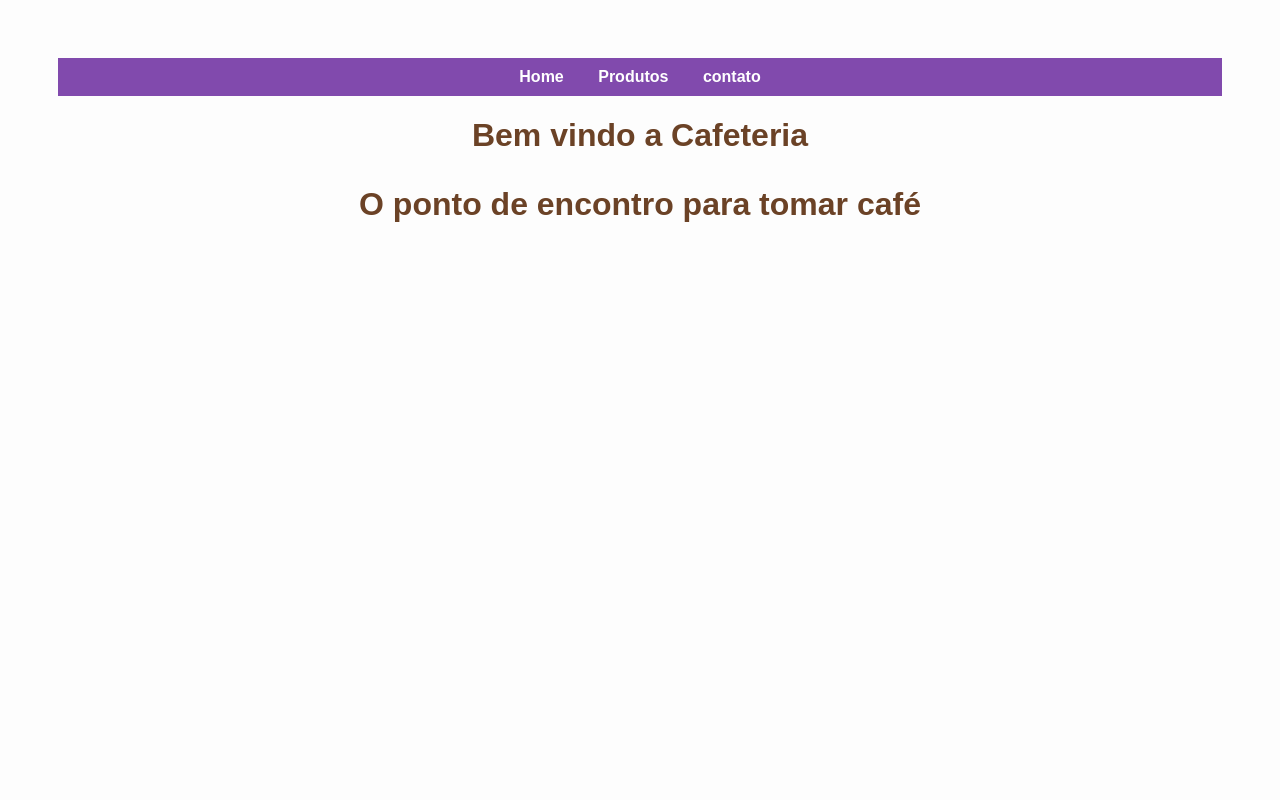
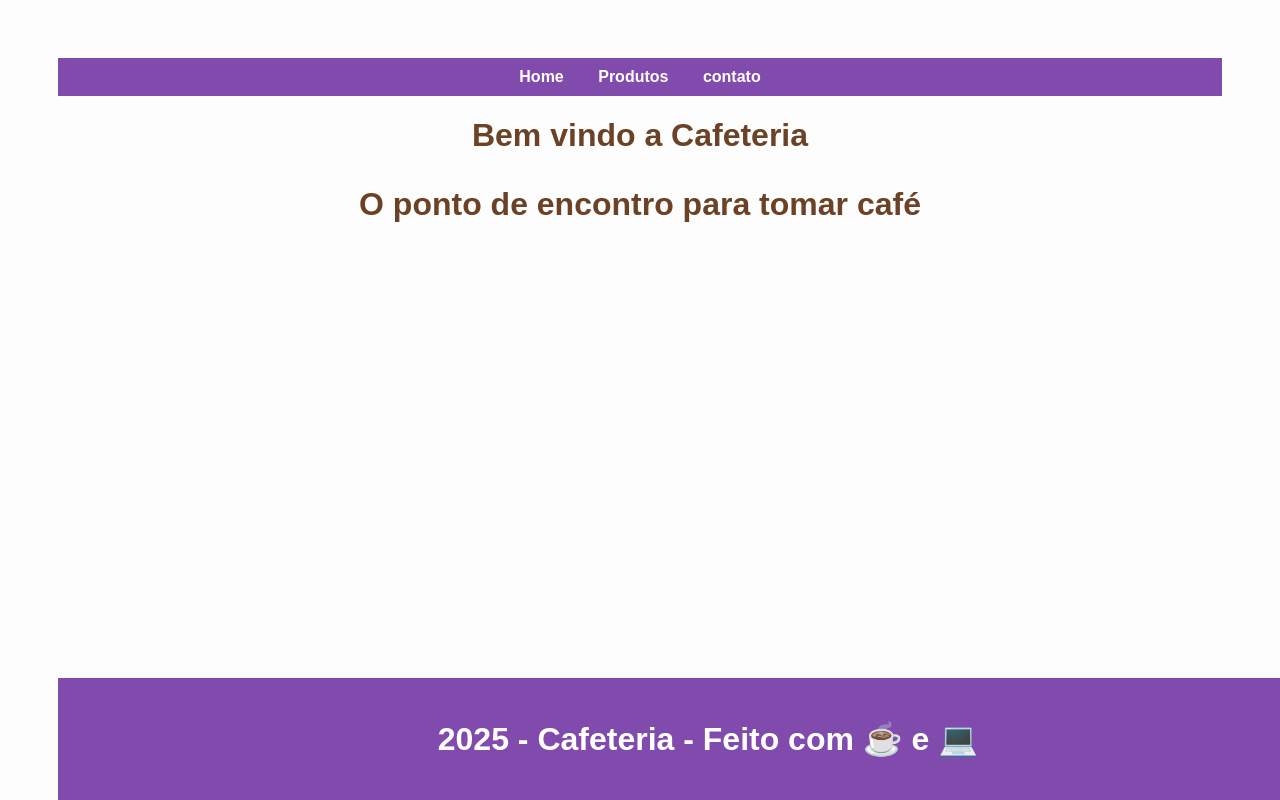
Before and after one commit to SrDallAgnol/Cafeteria, a plain HTML site: page index.html in a window 1280 px wide. Drawn offline with Linux system fonts and the light colour scheme.

Commit message:
#9 Colocado o footer

```diff
--- a/index.html
+++ b/index.html
@@ -15,5 +15,9 @@
     <h1> Bem vindo a Cafeteria <h1>
     <p>O ponto de encontro para tomar café</p>
 
+    <footer>
+        <p>2025 - Cafeteria - Feito com ☕ e 💻</p>
+    </footer>
+
 </body>
 </html>
--- a/style.css
+++ b/style.css
@@ -25,3 +25,13 @@ nav a:hover{
 h1 {
     color: #6b4226;
 }
+
+footer {
+    position: fixed;
+    bottom: 0;
+    width: 100%;
+    background-color: rgb(129, 74, 173);
+    color: white;
+    text-align: center;
+    padding: 10px;
+}
```
Also changed, not shown: contato.html (+1 -1 lines), produtos.html (+3 -0 lines).
